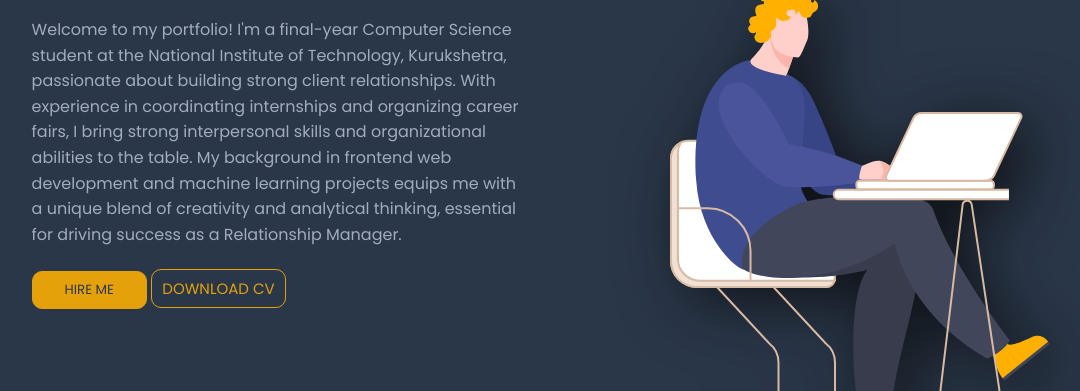
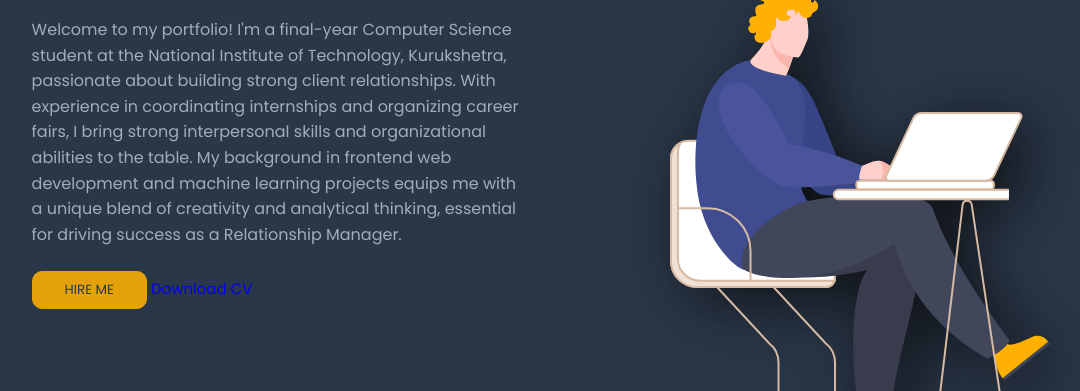
Before and after one commit to abhiiee-sharma/personal-portfolio, a plain HTML site: page index.html in a window 1280 px wide. Shown: the part 237-628 px from the top of the page, without its empty margins (102-1182 px from the left). Drawn offline with nearby package versions, Linux system fonts and the light colour scheme.

Commit message:
Update index.html

```diff
--- a/index.html
+++ b/index.html
@@ -75,9 +75,7 @@
           </div>
           <div class="home__button">
             <button class="home__hire" data-aos="fade-up">HIRE ME</button>
-            <a href="/assets/resume.pdf" class="home__download btn ontent-download button-main button-scheme" data-aos="fade-up" download="Abhishek's Resume">
-                DOWNLOAD CV
-            </a>
+            <a class="btn content-download button-main button-scheme" href="assets/resume.pdf" download="Abhishek's resume" >Download CV</a>
         </div>
 
 
```
